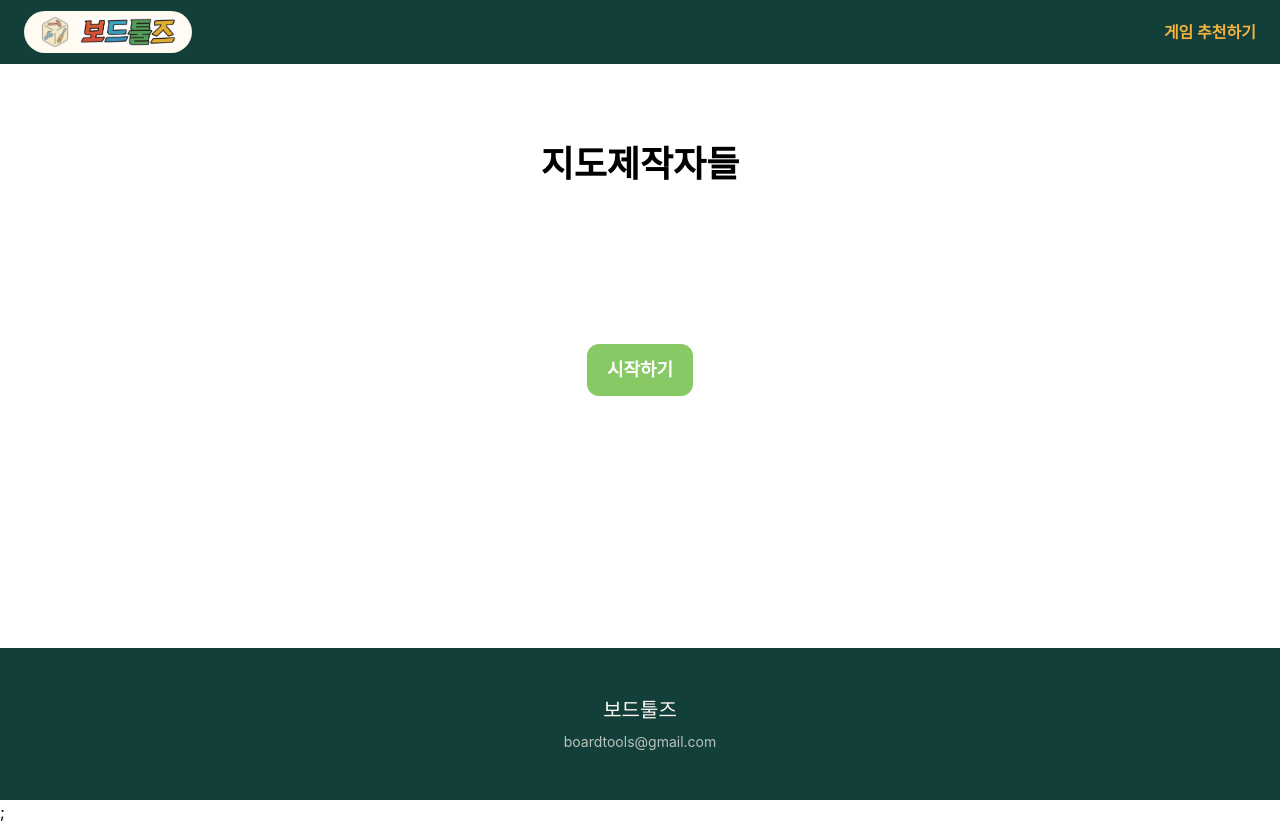
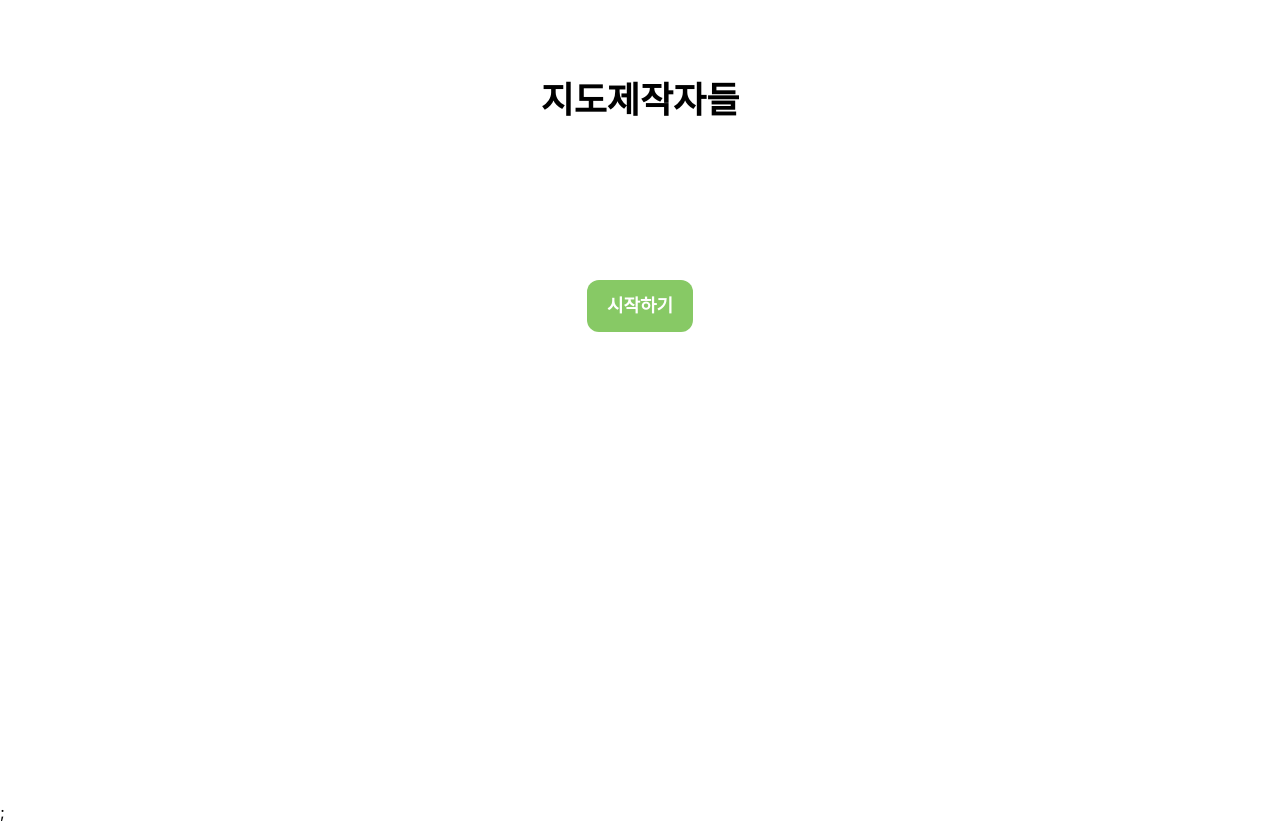
Before and after one commit to jungsmins/board-tools, a Next.js app: page /cartographers in a window 1280 px wide. Built offline with nearby package versions, Linux system fonts and the light colour scheme.

Commit message:
refactor: useStore 사용시 state 전체를 받아오는 부분 selector를 사용해 필요한 부분만 구독하게 수정

```diff
--- a/src/app/cartographers/page.tsx
+++ b/src/app/cartographers/page.tsx
@@ -8,9 +8,15 @@ import { useCartographersStore } from '@/stores/cartographers';
 import styles from './theme.module.css';
 import { GamePhase } from '@/types/cartographers';
 import { ReactNode } from 'react';
+import { useShallow } from 'zustand/shallow';
 
 export default function CartographersPage() {
-  const { gamePhase, currentSeason } = useCartographersStore();
+  const { gamePhase, currentSeason } = useCartographersStore(
+    useShallow((s) => ({
+      gamePhase: s.gamePhase,
+      currentSeason: s.currentSeason,
+    })),
+  );
 
   const screens: Record<GamePhase, ReactNode> = {
     setup: <SetupScreen />,
--- a/src/components/cartographers/SeasonSplash.tsx
+++ b/src/components/cartographers/SeasonSplash.tsx
@@ -19,7 +19,7 @@ const SEASON_LABELS: Record<Season, { ko: string; en: string }> = {
 };
 
 export default function SeasonSplash({ season }: props) {
-  const { onSplashComplete } = useCartographersStore();
+  const onSplashComplete = useCartographersStore((s) => s.onSplashComplete);
   const SEASON_IMAGES = { spring, summer, autumn, winter };
   const label = SEASON_LABELS[season];
 
--- a/src/components/cartographers/SetupScreen.tsx
+++ b/src/components/cartographers/SetupScreen.tsx
@@ -1,21 +1,17 @@
 import { useCartographersStore } from '@/stores/cartographers';
-import Footer from '../shared/Footer';
-import Header from '../shared/Header';
 import Button from '../ui/Button';
 
 export default function SetupScreen() {
-  const { startGame } = useCartographersStore();
+  const startGame = useCartographersStore((s) => s.startGame);
 
   return (
-    <div className='w-full h-screen flex flex-col'>
-      <Header />
+    <div className='relative w-full h-screen flex flex-col'>
       <div className='flex-1 flex flex-col items-center mt-20'>
         <div className='text-4xl font-bold mb-40'>지도제작자들</div>
         <Button onClick={startGame} variant='primary' size='lg'>
           시작하기
         </Button>
       </div>
-      <Footer />
     </div>
   );
 }
```
